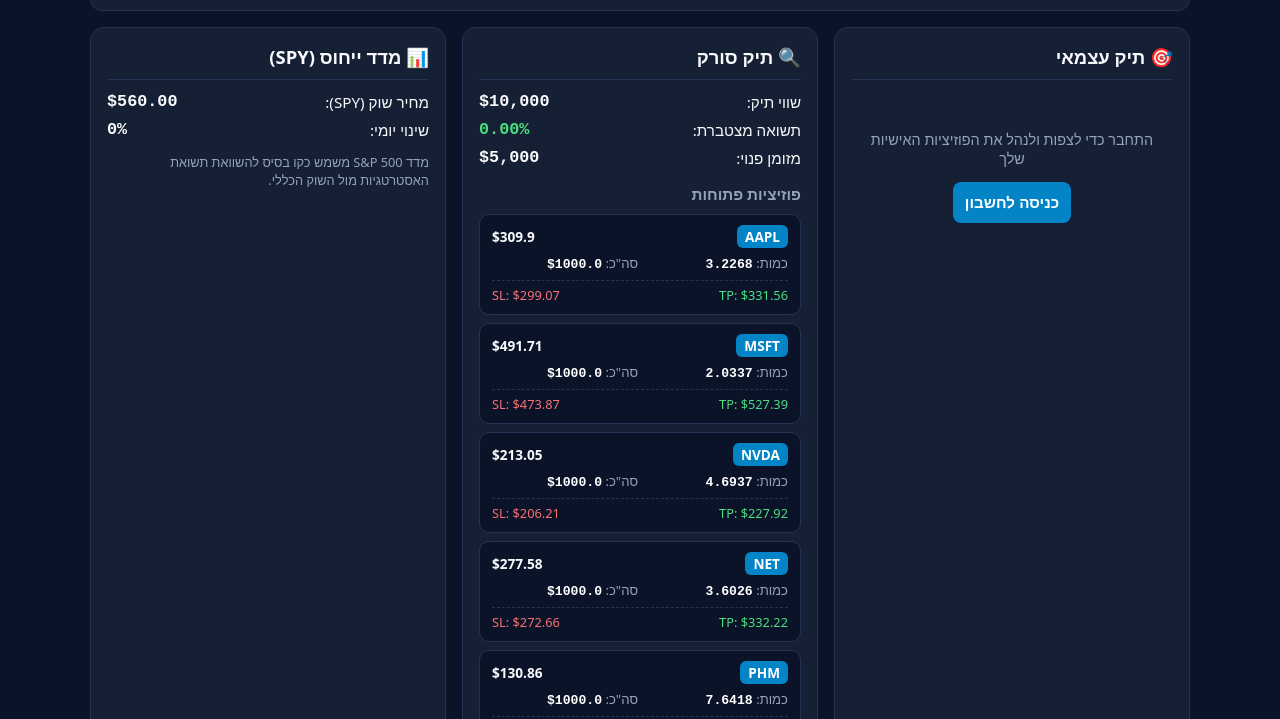
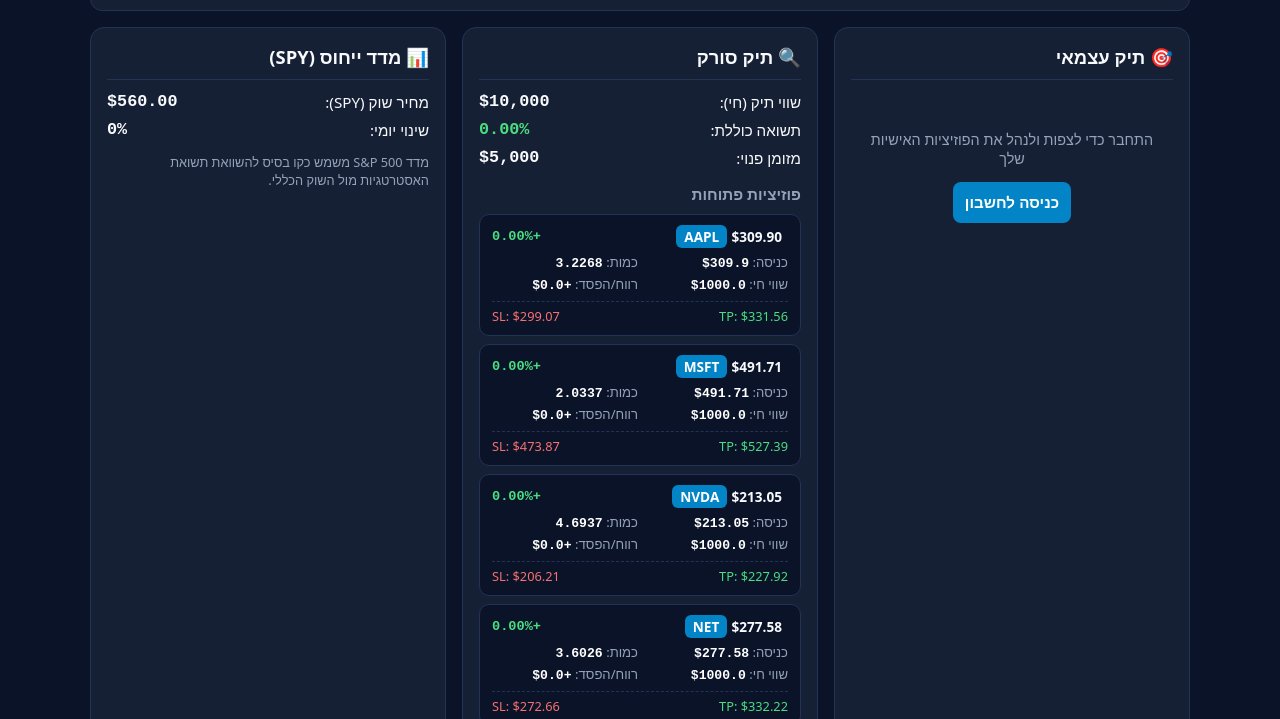
Before and after one commit to ororer/simulator, a plain HTML site: page index.html in a window 1280 px wide. Shown: the part 66-785 px from the top of the page. Drawn offline with Linux system fonts and the light colour scheme; no server answers.

Commit message:
Update index.html

```diff
--- a/index.html
+++ b/index.html
@@ -294,7 +294,6 @@
             background: #0369a1;
         }
 
-        /* מודאל התחברות צף */
         .modal-overlay {
             position: fixed;
             inset: 0;
@@ -337,7 +336,7 @@
             </div>
         </div>
 
-        <!-- כרטיסי תיקים ומדד ייחוס (גלויים תמיד) -->
+        <!-- כרטיסי תיקים ומדד ייחוס -->
         <div class="grid-main">
             <!-- כרטיס תיק עצמאי -->
             <div class="card">
@@ -348,11 +347,11 @@
                 </div>
                 <div id="custom-auth-view" style="display: none;">
                     <div class="stat-row">
-                        <span>שווי תיק:</span>
+                        <span>שווי תיק (חי):</span>
                         <span id="custom-equity" class="stat-value">$0</span>
                     </div>
                     <div class="stat-row">
-                        <span>תשואה מצטברת:</span>
+                        <span>תשואה כוללת:</span>
                         <span id="custom-return" class="stat-value">0%</span>
                     </div>
                     <div class="stat-row">
@@ -365,15 +364,15 @@
                 </div>
             </div>
 
-            <!-- כרטיס תיק סורק (גלוי תמיד) -->
+            <!-- כרטיס תיק סורק -->
             <div class="card">
                 <h2>🔍 תיק סורק</h2>
                 <div class="stat-row">
-                    <span>שווי תיק:</span>
+                    <span>שווי תיק (חי):</span>
                     <span id="screener-equity" class="stat-value">$0</span>
                 </div>
                 <div class="stat-row">
-                    <span>תשואה מצטברת:</span>
+                    <span>תשואה כוללת:</span>
                     <span id="screener-return" class="stat-value">0%</span>
                 </div>
                 <div class="stat-row">
@@ -385,7 +384,7 @@
                 <div id="screener-positions" class="pos-list"></div>
             </div>
 
-            <!-- כרטיס מדד ייחוס (גלוי תמיד) -->
+            <!-- כרטיס מדד ייחוס -->
             <div class="card">
                 <h2>📊 מדד ייחוס (SPY)</h2>
                 <div class="stat-row">
@@ -410,7 +409,7 @@
             </div>
         </div>
 
-        <!-- אזור הזנת טרייד ידני (מוצג רק לאחר התחברות) -->
+        <!-- אזור הזנת טרייד ידני -->
         <div id="trade-form-section" class="form-section" style="display: none;">
             <h2>📝 הזנה / עדכון עסקאות (תיק עצמאי)</h2>
             <div class="form-grid">
@@ -486,7 +485,7 @@
     <script type="module">
         import { initializeApp } from "https://www.gstatic.com/firebasejs/10.12.0/firebase-app.js";
         import { getAuth, signInWithEmailAndPassword, createUserWithEmailAndPassword, onAuthStateChanged, signOut } from "https://www.gstatic.com/firebasejs/10.12.0/firebase-auth.js";
-        import { getFirestore, doc, getDoc, setDoc, onSnapshot } from "https://www.gstatic.com/firebasejs/10.12.0/firebase-firestore.js";
+        import { getFirestore, doc, setDoc, onSnapshot } from "https://www.gstatic.com/firebasejs/10.12.0/firebase-firestore.js";
 
         const firebaseConfig = {
             apiKey: "AIzaSyAn30p5A0sdGS3pnq2e2urb2omCrxSdqyA",
@@ -503,8 +502,9 @@
 
         let currentUser = null;
         let currentPortfolio = null;
-        let screenerData = { cash: 10000, current_equity: 10000, return_pct: 0, positions: {}, history: [] };
+        let screenerData = { initial_balance: 10000, cash: 10000, current_equity: 10000, return_pct: 0, positions: {}, history: [] };
         let unsubscribeCustom = null;
+        let livePrices = {};
 
         const defaultPortfolio = {
             initial_balance: 10000,
@@ -602,6 +602,34 @@
             }
         });
 
+        async function fetchLiveTickerPrice(ticker) {
+            try {
+                const res = await fetch(`https://query1.finance.yahoo.com/v8/finance/chart/${ticker}?interval=1d&range=1d`);
+                const data = await res.json();
+                return data.chart.result[0].meta.regularMarketPrice;
+            } catch (e) {
+                return null;
+            }
+        }
+
+        async function updateAllLivePrices() {
+            const tickers = new Set();
+            if (currentPortfolio && currentPortfolio.positions) {
+                Object.keys(currentPortfolio.positions).forEach(t => tickers.add(t));
+            }
+            if (screenerData && screenerData.positions) {
+                Object.keys(screenerData.positions).forEach(t => tickers.add(t));
+            }
+
+            for (const ticker of tickers) {
+                const price = await fetchLiveTickerPrice(ticker);
+                if (price) livePrices[ticker] = price;
+            }
+
+            if (currentPortfolio) renderCard('custom', currentPortfolio);
+            if (screenerData) renderCard('screener', screenerData);
+        }
+
         async function loadPublicData() {
             try {
                 const resScreener = await fetch(`data/portfolio_screener.json?t=${Date.now()}`);
@@ -614,6 +642,7 @@
                 console.error("שגיאה בטעינת תיק סורק:", e);
             }
             fetchSpyBenchmark();
+            await updateAllLivePrices();
         }
 
         function listenToCustomPortfolio(uid) {
@@ -625,39 +654,60 @@
                     currentPortfolio = { ...defaultPortfolio };
                     await setDoc(customDocRef, currentPortfolio);
                 }
+                await updateAllLivePrices();
                 renderCard('custom', currentPortfolio);
                 renderHistory(currentPortfolio.history || [], screenerData.history || []);
             });
         }
 
         function renderCard(prefix, data) {
-            document.getElementById(`${prefix}-equity`).textContent = `$${(data.current_equity || data.cash || 0).toLocaleString()}`;
+            const positions = Object.entries(data.positions || {});
+            let liveTotalEquity = data.cash || 0;
+
+            for (const [ticker, pos] of positions) {
+                const currentPrice = livePrices[ticker] || pos.entry_price;
+                liveTotalEquity += pos.shares * currentPrice;
+            }
+
+            const initial = data.initial_balance || 10000;
+            const ret = ((liveTotalEquity / initial) - 1) * 100;
+
+            document.getElementById(`${prefix}-equity`).textContent = `$${Math.round(liveTotalEquity).toLocaleString()}`;
             document.getElementById(`${prefix}-cash`).textContent = `$${Math.round(data.cash || 0).toLocaleString()}`;
 
             const retElem = document.getElementById(`${prefix}-return`);
-            const ret = data.return_pct || 0;
             retElem.textContent = `${ret > 0 ? '+' : ''}${ret.toFixed(2)}%`;
             retElem.className = `stat-value ${ret >= 0 ? 'green' : 'red'}`;
 
             const container = document.getElementById(`${prefix}-positions`);
             container.innerHTML = '';
 
-            const positions = Object.entries(data.positions || {});
             if (positions.length === 0) {
                 container.innerHTML = '<div style="text-align:center; color:var(--text-muted); font-size:0.85rem; padding:10px;">אין פוזיציות פתוחות</div>';
                 return;
             }
 
             for (const [ticker, pos] of positions) {
+                const curPrice = livePrices[ticker] || pos.entry_price;
+                const posPnlPct = ((curPrice / pos.entry_price) - 1) * 100;
+                const isPosWin = posPnlPct >= 0;
+
                 container.innerHTML += `
                     <div class="pos-item">
                         <div class="pos-header">
-                            <span class="ticker-tag">${ticker}</span>
-                            <span style="font-size:0.85rem; font-weight:600;">$${pos.entry_price}</span>
+                            <div>
+                                <span class="ticker-tag">${ticker}</span>
+                                <span style="font-size:0.85rem; font-weight:600; margin-right:6px;">$${curPrice.toFixed(2)}</span>
+                            </div>
+                            <span class="${isPosWin ? 'green' : 'red'}" style="font-size:0.85rem; font-weight:bold; font-family:monospace;">
+                                ${isPosWin ? '+' : ''}${posPnlPct.toFixed(2)}%
+                            </span>
                         </div>
                         <div class="pos-body">
+                            <span>כניסה: <strong>$${pos.entry_price}</strong></span>
                             <span>כמות: <strong>${pos.shares}</strong></span>
-                            <span>סה"כ: <strong>$${(pos.shares * pos.entry_price).toFixed(1)}</strong></span>
+                            <span>שווי חי: <strong>$${(pos.shares * curPrice).toFixed(1)}</strong></span>
+                            <span>רווח/הפסד: <strong class="${isPosWin ? 'green' : 'red'}">${isPosWin ? '+' : ''}$${((curPrice - pos.entry_price) * pos.shares).toFixed(1)}</strong></span>
                         </div>
                         <div class="pos-targets">
                             <span class="green">TP: $${pos.take_profit || '-'}</span>
@@ -812,6 +862,7 @@
         };
 
         loadPublicData();
+        setInterval(updateAllLivePrices, 60000); // רענון מחירי שוק חיים כל דקה
     </script>
 </body>
 </html>
```
